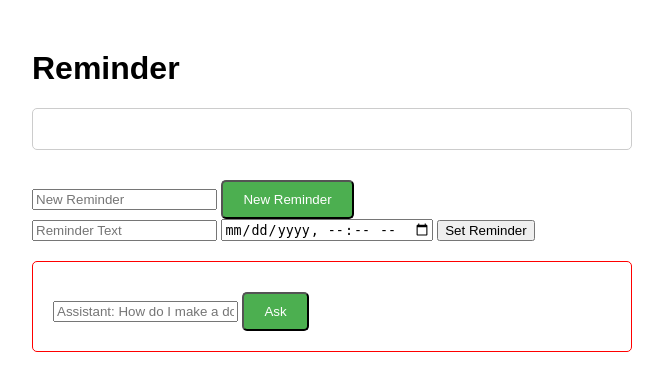
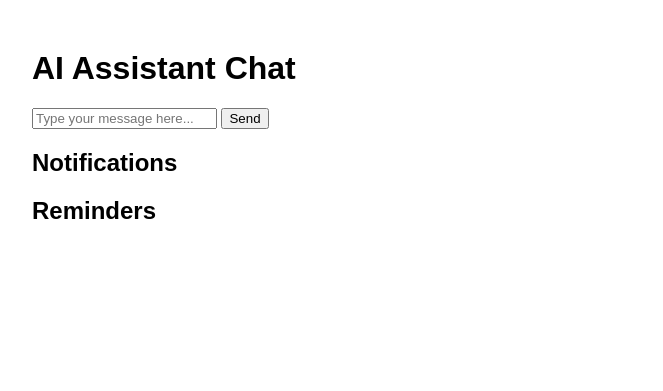
Before and after one commit to Comet-HS/COS40006, a Flask app: page / in a window 1280 px wide. Shown: the top 391 px of the page, without its empty margins (308-971 px from the left). Run offline with Flask 3, Linux system fonts and the light colour scheme; parts of the project's set-up code (start-up, migrations or seed data) failed here and were passed over.

Commit message:
Update index.html

```diff
--- a/src/cos40006/user_interface/templates/index.html
+++ b/src/cos40006/user_interface/templates/index.html
@@ -3,35 +3,100 @@
 <head>
     <meta charset="UTF-8">
     <meta name="viewport" content="width=device-width, initial-scale=1.0">
-    <title>Reminder App</title>
-    <link rel="stylesheet" type="text/css" href="{{ url_for('static', filename='styles.css') }}">
+    <title>AI Assistant Chat</title>
+    <link href="https://fonts.googleapis.com/css2?family=Roboto:wght@300;400;700&display=swap" rel="stylesheet">
+    <link rel="stylesheet" href="{{ url_for('static', filename='styles.css') }}">
+    <script src="https://code.jquery.com/jquery-3.6.0.min.js"></script>
 </head>
 <body>
     <div class="container">
-        <h1>Reminder</h1>
-        <div class="reminder-box">
-            {% for reminder in reminders %}
-                <p>{{ reminder }}</p>
-            {% endfor %}
+        <h1>AI Assistant Chat</h1>
+        <div id="chat-container"></div>
+        <form id="chat-form">
+            <input type="text" id="user-input" name="user_input" placeholder="Type your message here..." required>
+            <button type="submit">Send</button>
+        </form>
+
+        <div id="notifications-container">
+            <h2>Notifications</h2>
+            <ul id="notifications-list"></ul>
         </div>
 
-        <form action="{{ url_for('new_reminder') }}" method="post">
-            <input type="text" name="new_reminder" placeholder="New Reminder" required>
-            <button class="button" type="submit">New Reminder</button>
-        </form>
-
-        <form action="/set_reminder" method="post">
-            <input type="text" name="text" placeholder="Reminder Text">
-            <input type="datetime-local" name="time">
-            <button type="submit">Set Reminder</button>
-        </form>
-
-        <div class="assistant-box">
-            <form action="{{ url_for('ask_assistant') }}" method="post">
-                <input type="text" name="assistant_question" placeholder="Assistant: How do I make a doctor appointment" required>
-                <button class="button" type="submit">Ask</button>
-            </form>
+        <div id="reminders-container">
+            <h2>Reminders</h2>
+            <ul id="reminders-list">
+                {% for reminder in reminders %}
+                    <li>{{ reminder }}</li>
+                {% endfor %}
+            </ul>
         </div>
     </div>
+
+    <script>
+        $(document).ready(function() {
+            $('#chat-form').on('submit', function(e) {
+                e.preventDefault();
+                var userInput = $('#user-input').val();
+                $('#chat-container').append('<div class="user-message"><span>You:</span> ' + userInput + '</div>');
+                $('#user-input').val('');
+
+                $.ajax({
+                    url: '/chat',
+                    method: 'POST',
+                    data: { user_input: userInput },
+                    success: function(response) {
+                        var parsedResponse = response.response;
+                        if (parsedResponse.error) {
+                            $('#chat-container').append('<div class="error-message">' + parsedResponse.response + '</div>');
+                        } else {
+                            $('#chat-container').append('<div class="assistant-message"><span>Assistant:</span> ' + parsedResponse.response + '</div>');
+
+                            // Handle emotion details as a pop-up under the chat message
+                            if (response.emotion_details) {
+                                var emotion = response.emotion_details.emotion;
+                                var confidence = response.emotion_details.confidence;
+                                $('#chat-container').append('<div class="emotion-popup">Emotion detected: ' + emotion + ' (Confidence: ' + confidence + '%)</div>');
+                            }
+
+                            if (parsedResponse.reminder_details) {
+                                $('#chat-container').append('<div class="system-message">Reminder added.</div>');
+                                updateReminders(response.reminders);
+                            }
+                        }
+                        $('#chat-container').scrollTop($('#chat-container')[0].scrollHeight);
+                    },
+                    error: function() {
+                        $('#chat-container').append('<div class="error-message">Error: Unable to process your request.</div>');
+                    }
+                });
+            });
+
+            function updateReminders(reminders) {
+                $('#reminders-list').empty();
+                reminders.forEach(function(reminder) {
+                    $('#reminders-list').append('<li>' + reminder + '</li>');
+                });
+            }
+
+            // Function to fetch new notifications from the server
+            function fetchNotifications() {
+                $.ajax({
+                    url: '/get_notifications',
+                    method: 'GET',
+                    success: function(response) {
+                        var notifications = response.notifications;
+                        if (notifications.length > 0) {
+                            notifications.forEach(function(notification) {
+                                $('#notifications-list').append('<li>' + notification + '</li>');
+                            });
+                        }
+                    }
+                });
+            }
+
+            // Poll for new notifications every 5 seconds
+            setInterval(fetchNotifications, 5000);
+        });
+    </script>
 </body>
 </html>
```
